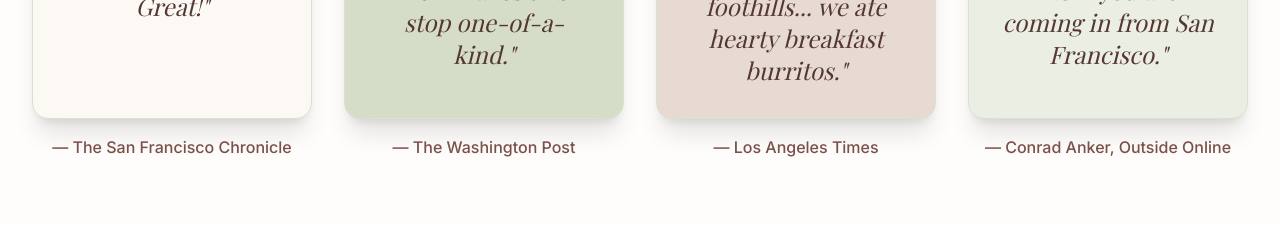
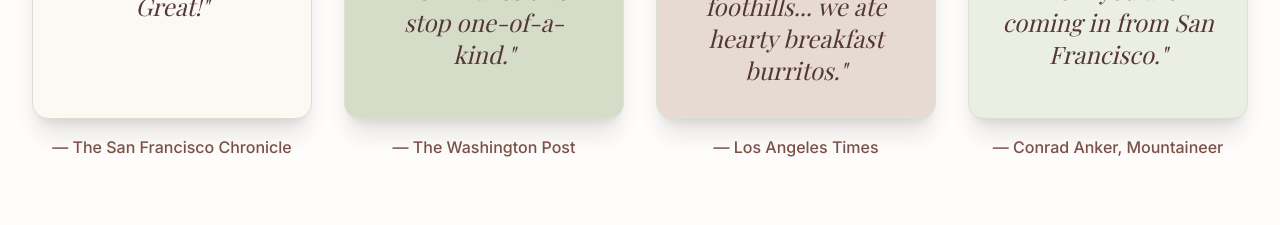
Before and after one commit to CSIA25/pscal, a React (Vite) app: page / in a window 1280 px wide. Shown: the part 7280-7505 px from the top of the page. Built offline with nearby package versions, Linux system fonts and the light colour scheme.

Commit message:
one moreeeeee

```diff
--- a/src/components/Story.tsx
+++ b/src/components/Story.tsx
@@ -49,7 +49,7 @@ const testimonials = [
   },
   {
     quote: "A recommended stop on State Route 120 if you are coming in from San Francisco.",
-    source: "Conrad Anker, Outside Online",
+    source: "Conrad Anker, Mountaineer",
     colorClass: "bg-sage-100"
   },
 ];
```
